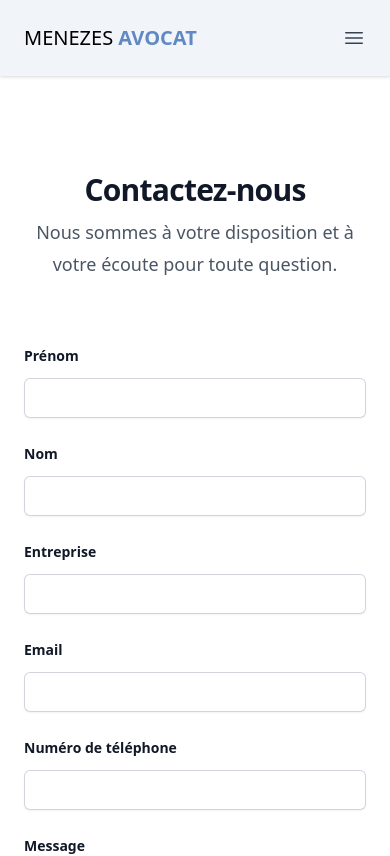
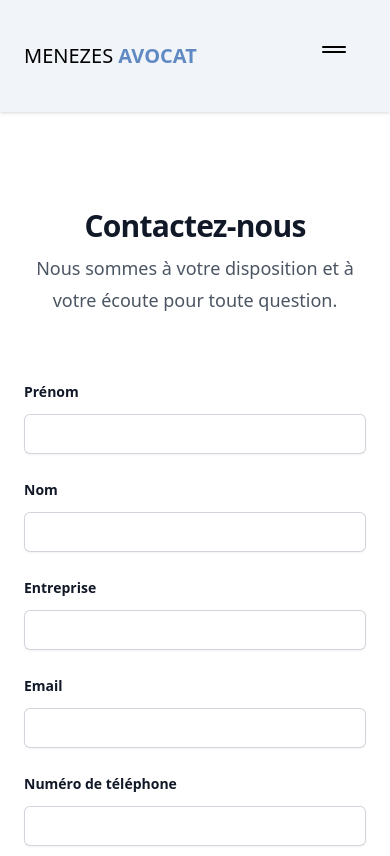
Before and after one commit to poloskanini/blogStrapi1.0FRONT, a Next.js app: page /contact in a window 390 px wide. Shown: the top 856 px of the page. Built offline with nearby package versions, Linux system fonts and the light colour scheme.

Commit message:
(ft-Burger Responsive) V.1 du burger mobile

```diff
--- a/components/Header.js
+++ b/components/Header.js
@@ -1,7 +1,6 @@
-import { Fragment, useState } from 'react'
+import { Fragment, useState, useEffect } from 'react'
 import Link from 'next/link'
 import HeadRoom from 'react-headroom'
-import Image from 'next/image'
 import { Dialog, Disclosure, Popover, Transition } from '@headlessui/react'
 import {
   ArrowPathIcon,
@@ -40,13 +39,20 @@ const callsToAction = [
   { name: 'Contact sales', href: '#', icon: PhoneIcon },
 ]
 
-
 function classNames(...classes) {
   return classes.filter(Boolean).join(' ')
 }
 
 export default function Header() {
   const [mobileMenuOpen, setMobileMenuOpen] = useState(false)
+  const [subOpen, setSubOpen] = useState(false)
+
+  // Desactive le scroll si le menu mobile est ouvert
+  useEffect(() => {
+    mobileMenuOpen ? document.body.style.overflow="hidden" : document.body.style.overflow="auto"
+  })
+
+
 
   return (
     <HeadRoom>
@@ -56,26 +62,37 @@ export default function Header() {
             <Link
               href='/'
               className="-m-1.5 p-1.5 text-xl">
-                <span className='font-normal text-black' >MENEZES </span>
-                <span className='font-bold text-custom-purple' >AVOCAT</span>
+                <span className={mobileMenuOpen ? "font-normal text-white duration-1000 transition-opacity" : "font-normal text-black duration-1000"}>MENEZES </span>
+                <span className={mobileMenuOpen ? "font-bold text-white duration-1000 transition-opacity" : "font-bold text-custom-purple duration-1000"}>AVOCAT</span>
             </Link>
           </div>
+
+          {/* Burger Button */}
           <div className="flex lg:hidden">
-            <button
-              type="button"
-              className="-m-2.5 inline-flex items-center justify-center rounded-md p-2.5 text-gray-700"
-              onClick={() => setMobileMenuOpen(true)}
+
+            <div
+              className='menu-toggle'
+              onClick={() => setMobileMenuOpen(!mobileMenuOpen)}
             >
-              <span className="sr-only">Open main menu</span>
-              <Bars3Icon className="h-6 w-6" aria-hidden="true" />
-            </button>
+              <div className="hamBox">
+                <span className={mobileMenuOpen ? "lineTop spin" : "lineTop"}></span>
+                <span className={mobileMenuOpen ? "lineBottom spin" : "lineBottom"}></span>
+              </div>
+            </div>
+
+              {/* <button
+                type="button"
+                className="-m-2.5 inline-flex items-center justify-center rounded-md p-2.5 text-gray-700"
+                onClick={() => setMobileMenuOpen(true)}
+              >
+                <span className="sr-only">Open main menu</span>
+                <Bars3Icon className="h-6 w-6" aria-hidden="true" />
+              </button> */}
+
           </div>
+
+          {/* Desktop Menu Window */}
           <Popover.Group className="hidden lg:flex lg:gap-x-12">
-            {/* <Link
-              href='/'
-              className='text-xs font-semibold leading-6 text-gray-900'>
-              Accueil
-            </Link> */}
             <Link
               href='/qui-sommes-nous'
               className='text-sm font-normal leading-6 text-gray-900 hover:text-custom-purple'>
@@ -84,7 +101,7 @@ export default function Header() {
             <Popover className="relative">
               <Popover.Button className="flex items-center gap-x-1 text-sm font-normal leading-6 text-gray-900 border-none hover:text-custom-purple">
                 Expertises
-                <ChevronDownIcon className="h-5 w-5 flex-none text-gray-400" aria-hidden="true" />
+                <ChevronDownIcon className={mobileMenuOpen ? "hidden" : "h-5 w-5 flex-none text-gray-400"} aria-hidden="true" />
               </Popover.Button>
 
               <Transition
@@ -150,25 +167,100 @@ export default function Header() {
           </Popover.Group>
           <div className="hidden lg:flex lg:flex-1 lg:justify-end">
             <Link
-              href="./contact" className="text-sm font-semibold leading-6 text-gray-900 border border-custom-purple rounded-full p-3 hover:text-custom-purple">
+              href="./contact" className={mobileMenuOpen ? "hidden" : "text-sm font-semibold leading-6 text-gray-900 border border-custom-purple rounded-full p-3 hover:text-custom-purple"}>
               Contact <span aria-hidden="true">&rarr;</span>
             </Link>
           </div>
+
         </nav>
-        <Dialog as="div" className="lg:hidden" open={mobileMenuOpen} onClose={setMobileMenuOpen}>
+
+        {/* Mobile Menu Window */}
+        <div className="nav-overlay flex justify-center" style={{
+          top: mobileMenuOpen ? "0%" : "-100vh",
+          transitionDelay: mobileMenuOpen ? "0s" : "0s",
+        }}>
+          <ul className={`${playfair.variable} font-playfair nav-links h-44 mt-20 flex flex-col items-center`}>
+            <li className="nav-item relative p-6">
+              <Link
+                href='/qui-sommes-nous'
+                className='text-xl font-normal text-white hover:text-custom-purple'
+                >
+                Qui sommes-nous
+              </Link>
+            </li>
+            <li
+              className="nav-item relative p-6 text-xl font-normal text-white cursor-pointer hover:text-custom-purple flex items-center"
+              onClick={() => setSubOpen(!subOpen)}
+            >
+            Expertises
+            <ChevronDownIcon
+              className={classNames(subOpen ? 'rotate-180 transition-all duration-500' : '', 'h-5 w-5 flex-none transition-all duration-500')}
+              aria-hidden="true"
+            />
+            </li>
+                <ul
+                  className='expertises-list flex flex-col items-center transition-all duration-500'
+                  style={{
+                    height: subOpen ? '100%' : '0%',
+                    opacity: subOpen ? "1" : "0",
+                  }}
+                >
+                  {[...expertises].map((item) => (
+                    <Link
+                      key={item.name}
+                      as="a"
+                      href={item.href}
+                      className="rounded-lg p-2 text-sm font-normal text-white"
+                      onClick={() => setMobileMenuOpen(!mobileMenuOpen)}
+                    >
+                      <span className='flex'>
+                        <item.icon className="h-5 w-5 flex-none text-gray-400" aria-hidden="true" />
+                        {item.name}
+                      </span>
+                    </Link>
+                  ))}
+                </ul>
+
+            <li className="nav-item relative p-6">
+              <Link
+                href='/honoraires'
+                className='text-xl font-normal text-white hover:text-custom-purple'>
+                Honoraires
+              </Link>
+            </li>
+            <li className="nav-item relative p-6">
+              <Link
+                href='/actualites'
+                className='text-xl font-normal text-white hover:text-custom-purple'>
+                Actualités
+              </Link>
+            </li>
+            <li className="nav-item relative p-6">
+              <Link
+                href='/faq'
+                className='text-xl font-normal text-white hover:text-custom-purple'>
+                F.A.Q
+              </Link>
+            </li>
+            <li className="nav-item relative mt-8">
+              <Link
+                href="./contact" className="text-xl font-semibold text-white border border-custom-purple rounded-full p-3 hover:text-custom-purple">
+                Contact <span aria-hidden="true">&rarr;</span>
+              </Link>
+            </li>
+          </ul>
+
+        </div>
+
+        {/* <Dialog as="div" className="lg:hidden" open={mobileMenuOpen} onClose={setMobileMenuOpen}>
           <div className="fixed inset-0 z-10" />
           <Dialog.Panel className="fixed inset-y-0 right-0 z-10 w-full overflow-y-auto bg-white px-6 py-6 sm:max-w-sm sm:ring-1 sm:ring-gray-900/10">
             <div className="flex items-center justify-between">
               <Link
                 href="#" className="-m-1.5 p-1.5">
                 <span className="sr-only">MENEZES AVOCAT</span>
-                {/* <img
-                  className="h-8 w-auto"
-                  src="https://tailwindui.com/img/logos/mark.svg?color=indigo&shade=600"
-                  alt="Menezes Avocat"
-                  onClick={() => setMobileMenuOpen(!mobileMenuOpen)}
-                /> */}
               </Link>
+
               <button
                 type="button"
                 className="-m-2.5 rounded-md p-2.5 text-gray-700"
@@ -177,17 +269,11 @@ export default function Header() {
                 <span className="sr-only">Close menu</span>
                 <XMarkIcon className="h-6 w-6" aria-hidden="true" />
               </button>
+
             </div>
             <div className="mt-6 flow-root">
               <div className="-my-6 divide-y divide-gray-500/10">
                 <div className="space-y-2 py-6">
-                  {/* <Link
-                    href="#"
-                    className="-mx-3 block rounded-lg px-3 py-2 text-base font-semibold leading-7 text-gray-900 hover:bg-gray-50"
-                    onClick={() => setMobileMenuOpen(!mobileMenuOpen)}
-                  >
-                    Accueil
-                  </Link> */}
                   <Link
                     href="/qui-sommes-nous"
                     className="-mx-3 block rounded-lg px-3 py-2 text-base font-normal leading-7 text-gray-900 hover:bg-gray-100"
@@ -256,8 +342,11 @@ export default function Header() {
               </div>
             </div>
           </Dialog.Panel>
-        </Dialog>
+        </Dialog> */}
+
+
       </header>
+
     </HeadRoom>
   )
 }
--- a/styles/globals.css
+++ b/styles/globals.css
@@ -25,12 +25,8 @@ button:focus {
   outline: 0
 }
 
-/* .home-title span:first-child {
-  text-shadow: 1px 2px 2px rgba(0,0,0,0.3),
-    0px -1px 10px rgba(16, 15, 15, 0.3);
-} */
 
-/* Scroll Down */
+/** "Scroll Down" Home Animation*/
 #scroll-wrapper {
   position: absolute;
 
@@ -283,6 +279,7 @@ button:focus {
     }
 }
 
+/** Page Transition */
 .slide-in {
   position: absolute;
   top: 0;
@@ -304,3 +301,65 @@ button:focus {
   transform-origin: top;
   z-index: 100 !important;
 }
+
+/** Burger Button */
+.menu-toggle {
+  cursor: pointer;
+}
+
+.hamBox {
+  position: relative;
+  width: 44px;
+  height: 44px;
+  cursor: pointer;
+  transition: 0.3s ease;
+  padding: 2em;
+}
+
+.lineTop,
+.lineBottom {
+  margin: 0 auto;
+  position: absolute;
+  display: block;
+  width: 24px;
+  height: 2px;
+  border-radius: 10px;
+  background: rgba(0, 0, 0, 1);
+  left: 0;
+  right: 0;
+  transform: rotate(0deg);
+  transition: all 0.4s;
+}
+
+.lineTop {
+  top: 1.4rem;
+}
+
+.lineBottom {
+  bottom: 2.2rem;
+}
+
+.lineTop.spin {
+  top: 1.5rem;
+  transform: rotate(-45deg);
+  background: #FFF;
+}
+
+.lineBottom.spin {
+  bottom: 2.35em;
+  transform: rotate(45deg);
+  background: #FFF;
+}
+
+.nav-overlay {
+  position: fixed;
+  background: #18181c;
+  z-index: -2;
+  top: -100%;
+  left: 0;
+  width: 100%;
+  height: 100vh;
+  overflow: hidden;
+  padding: 4em;
+  transition: all 1s cubic-bezier(0.16, 1, 0.3, 1);
+}
```
